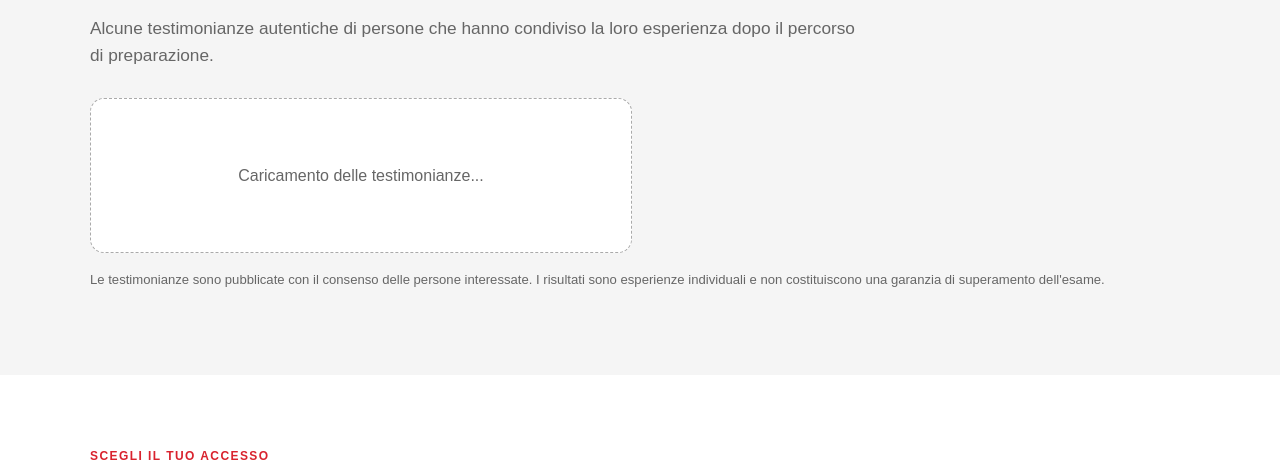
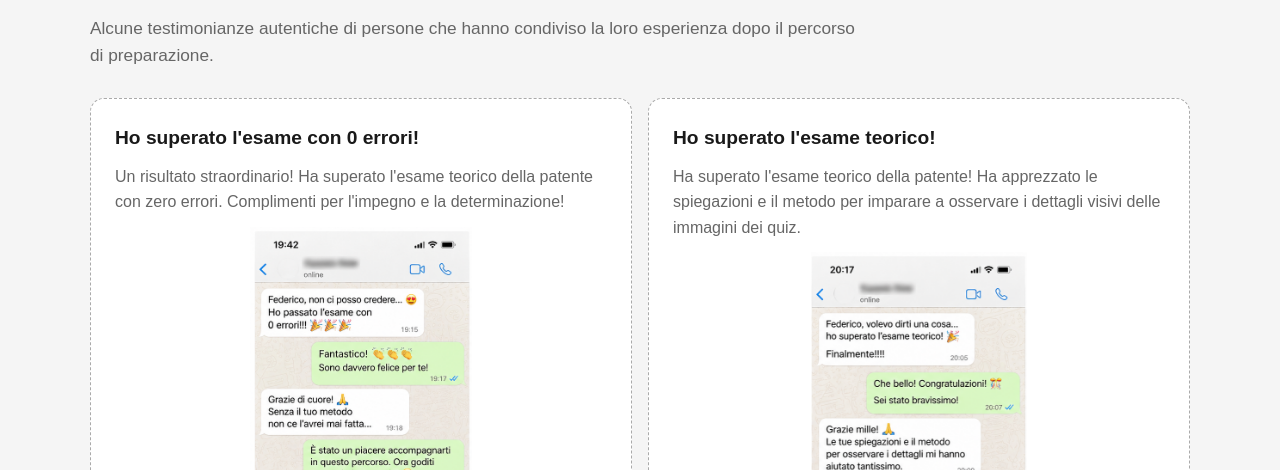
Before and after one commit to andreagherardi345-create/federico-testa-landing, a plain HTML site: page index.html in a window 1280 px wide. Shown: the part 2748-3218 px from the top of the page. Drawn offline with Linux system fonts and the light colour scheme.

Commit message:
Update index.html

```diff
--- a/index.html
+++ b/index.html
@@ -132,5 +132,76 @@
   </section>
 </main>
 <footer><div class="wrap"><strong>FEDERICO TESTA – SERVIZI E FORMAZIONI</strong><p>Un modo diverso di osservare le immagini dei quiz.</p><p>© Federico Testa – Tutti i diritti riservati.</p></div></footer>
+
+<script>
+fetch("data/testimonials.json")
+  .then(response => {
+    if (!response.ok) throw new Error("Erreur de chargement");
+    return response.json();
+  })
+  .then(testimonials => {
+    const list = document.getElementById("testimonials-list");
+    list.innerHTML = "";
+
+    if (!Array.isArray(testimonials) || testimonials.length === 0) {
+      list.textContent = "Aucun témoignage disponible pour le moment.";
+      return;
+    }
+
+    testimonials.forEach(item => {
+      const card = document.createElement("div");
+      card.className = "proof";
+      card.style.display = "block";
+      card.style.textAlign = "left";
+      card.style.minHeight = "auto";
+
+      const title = document.createElement("h3");
+      title.textContent = item.title || "Testimonianza";
+      title.style.margin = "0 0 10px";
+      title.style.fontSize = "1.2rem";
+      card.appendChild(title);
+
+      if (item.description) {
+        const description = document.createElement("p");
+        description.textContent = item.description;
+        card.appendChild(description);
+      }
+
+      if (item.image) {
+        const img = document.createElement("img");
+        img.src = item.image;
+        img.alt = item.title || "Foto testimonianza";
+        img.style.width = "100%";
+        img.style.maxHeight = "440px";
+        img.style.objectFit = "contain";
+        img.style.borderRadius = "10px";
+        img.style.marginTop = "12px";
+        card.appendChild(img);
+      }
+
+      if (item.audio) {
+        const audio = document.createElement("audio");
+        audio.controls = true;
+        audio.preload = "none";
+        audio.style.width = "100%";
+        audio.style.marginTop = "12px";
+
+        const source = document.createElement("source");
+        source.src = item.audio;
+        audio.appendChild(source);
+        card.appendChild(audio);
+      }
+
+      list.appendChild(card);
+    });
+  })
+  .catch(() => {
+    const list = document.getElementById("testimonials-list");
+    if (list) {
+      list.textContent = "Le testimonianze non sono momentaneamente disponibili.";
+    }
+  });
+
+</script>
 </body>
 </html>
```
